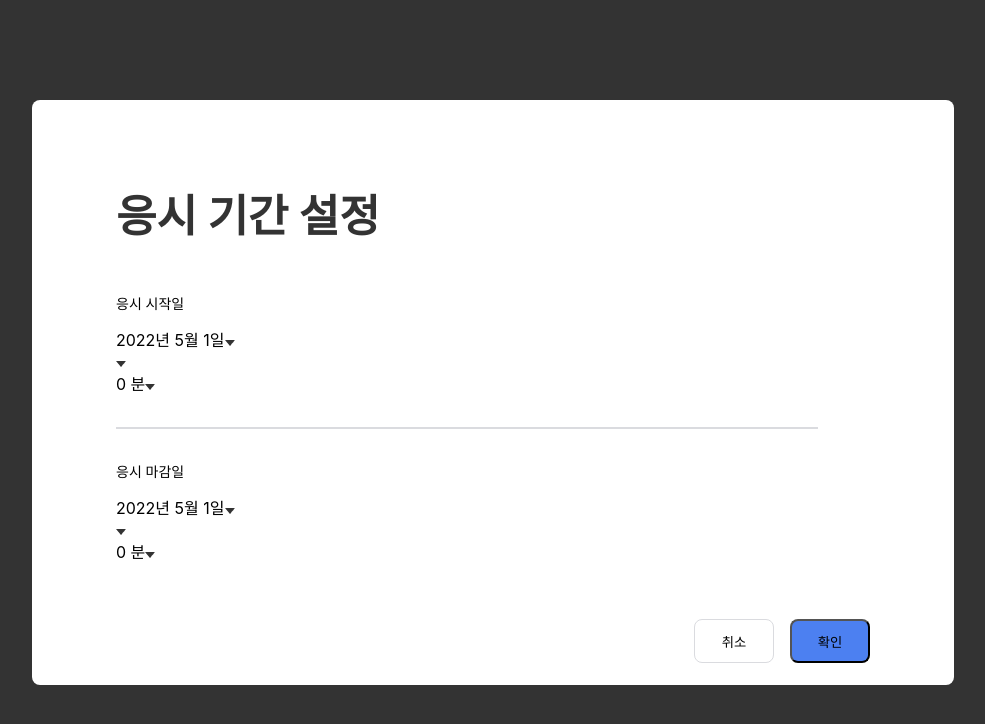
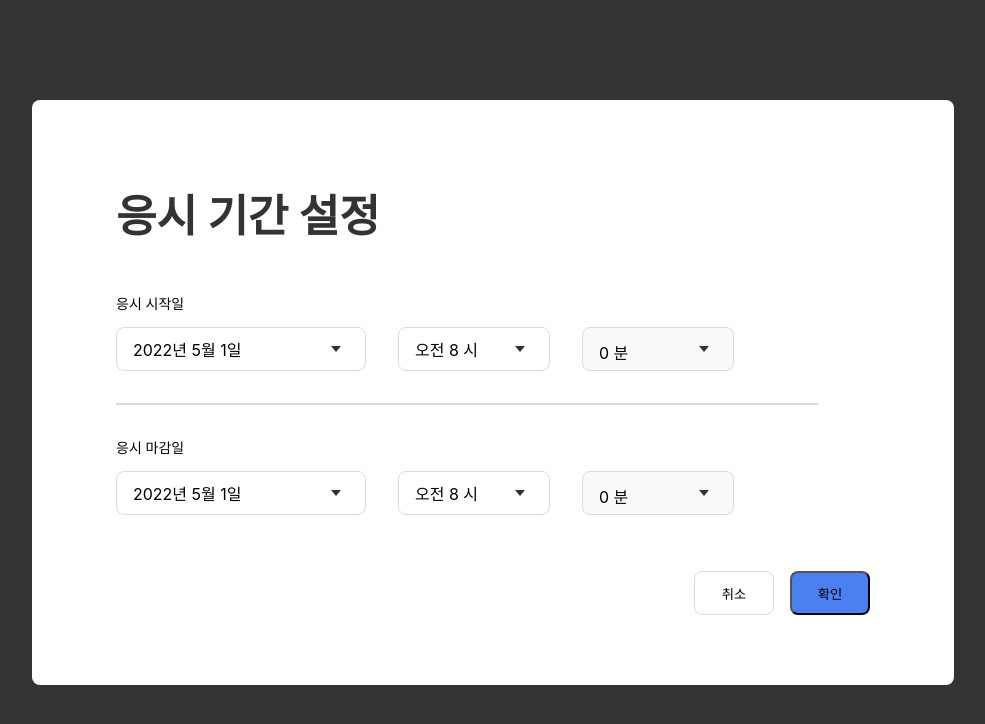
Before and after one commit to mingg123/-calenderJS, a React (Create React App) app: page / in a window 1280 px wide. Both pictures are taken after a click on the button "열기". Shown: the top 724 px of the page, without its empty margins (268-1253 px from the left). Built offline with nearby package versions, Linux system fonts and the light colour scheme.

Commit message:
style : 스타일 변경

```diff
--- a/src/components/DatePicker.js
+++ b/src/components/DatePicker.js
@@ -20,10 +20,10 @@ const DatePicker = (DatePickerProps) => {
   }
 
   return (
-    <div>
-      <div onClick={onClickDatePickZoneOpen}>
-        {getInputTitle()}
-        <img src={downArrow} />
+    <div className="dataPicker">
+      <div className="datePickerWrapper" onClick={onClickDatePickZoneOpen}>
+        <span className="dataPickerTitle"> {getInputTitle()}</span>
+        <img className="downArrow" src={downArrow} />
       </div>
       {open && (
         <div>
--- a/src/components/DatePicker.scss
+++ b/src/components/DatePicker.scss
@@ -1,3 +1,22 @@
-.datePickerWrapper {
-  // width: 320px;
+.dataPicker {
+  margin-right: 32px;
+  .datePickerWrapper {
+    width: 250px;
+    height: 44px;
+    border: 1px solid #dadbdf;
+    box-sizing: border-box;
+    border-radius: 8px;
+    background: #ffffff;
+    display: flex;
+    flex-direction: row;
+    align-items: center;
+    padding: 0px 16px;
+    .dataPickerTitle {
+      width: 198px;
+    }
+    .downArrow {
+      display: flex;
+      flex-direction: end;
+    }
+  }
 }
--- a/src/components/DateSelectZone.js
+++ b/src/components/DateSelectZone.js
@@ -12,12 +12,14 @@ const DateSelectZone = (DateSelectZoneProps) => {
     isStart ? setTitle("시작일") : setTitle("마감일");
   }, [isStart]);
   return (
-    <div>
+    <>
       <p className="timeSelectorTitle">응시 {title}</p>
-      <DatePicker isStart={isStart} />
-      <HourSelector isStart={isStart} />
-      <MinuteSelector isStart={isStart} />
-    </div>
+      <div className="dateSelectZoneWrapper">
+        <DatePicker isStart={isStart} />
+        <HourSelector isStart={isStart} />
+        <MinuteSelector isStart={isStart} />
+      </div>
+    </>
   );
 };
 
--- a/src/components/DateSelectZone.scss
+++ b/src/components/DateSelectZone.scss
@@ -2,3 +2,8 @@
   font-size: 14px;
   font-weight: 500;
 }
+
+.dateSelectZoneWrapper {
+  display: flex;
+  flex-direction: row;
+}
--- a/src/components/HourSelector.js
+++ b/src/components/HourSelector.js
@@ -19,8 +19,8 @@ const HourSelector = (HourSelectorProps) => {
 
   return (
     <div>
-      <div onClick={onClickHourZoneOpen}>
-        <span>{getHour}</span>
+      <div className="HourSelectorWrapper" onClick={onClickHourZoneOpen}>
+        <span className="HourTitle">{getHour()}</span>
         <img src={downArrow} />
       </div>
       {open && (
--- a/src/components/HourSelector.scss
+++ b/src/components/HourSelector.scss
@@ -0,0 +1,24 @@
+.HourSelectorWrapper {
+  display: flex;
+  flex-direction: row;
+  align-items: center;
+  padding: 0px 16px;
+
+  position: static;
+  width: 152px;
+  height: 44px;
+  left: 266px;
+  top: 0px;
+
+  /* white */
+
+  background: #ffffff;
+  /* line */
+
+  border: 1px solid #dadbdf;
+  box-sizing: border-box;
+  border-radius: 8px;
+  .HourTitle {
+    width: 100px;
+  }
+}
--- a/src/components/MinuteSelector.js
+++ b/src/components/MinuteSelector.js
@@ -1,7 +1,7 @@
 import React, { useState, useEffect } from "react";
 import { connect } from "react-redux";
 import { setMinute } from "../modules/Time";
-import "./HourSelector.scss";
+import "./MinuteSelector.scss";
 import downArrow from "../icons/downArrow.png";
 
 const MinuteSelector = (MinuteSelectorProps) => {
@@ -20,11 +20,11 @@ const MinuteSelector = (MinuteSelectorProps) => {
   };
 
   return (
-    <div className="dropdown">
-      <div onClick={onClickMinuteZone}>
-        <span className="dropdown-title">{getMinutes(isStart)}</span>
-        <img className="dropdown-icon" src={downArrow} />
-      </div>
+    <div className="minuteSelector">
+      <div className="minuteSelectorWrapper" onClick={onClickMinuteZone}>
+        <span className="minuteTitle">{getMinutes()}</span>
+        <img src={downArrow} />
+
         {open && (
           <ul>
             {minute.map((min) => {
@@ -43,6 +43,7 @@ const MinuteSelector = (MinuteSelectorProps) => {
           </ul>
         )}
       </div>
+    </div>
   );
 };
 const mapStateToProps = (state) => {
--- a/src/components/MinuteSelector.scss
+++ b/src/components/MinuteSelector.scss
@@ -0,0 +1,21 @@
+.minuteSelector {
+  margin-left: 32px;
+  .minuteSelectorWrapper {
+    display: flex;
+    flex-direction: row;
+    align-items: center;
+    padding: 0px 16px;
+
+    width: 152px;
+    height: 44px;
+    background: #f9f9f9;
+
+    border: 1px solid #dadbdf;
+    box-sizing: border-box;
+    border-radius: 8px;
+    .minuteTitle {
+      width: 100px;
+      height: 18px;
+    }
+  }
+}
```
Lines whose indentation alone changed are shown as unchanged.
